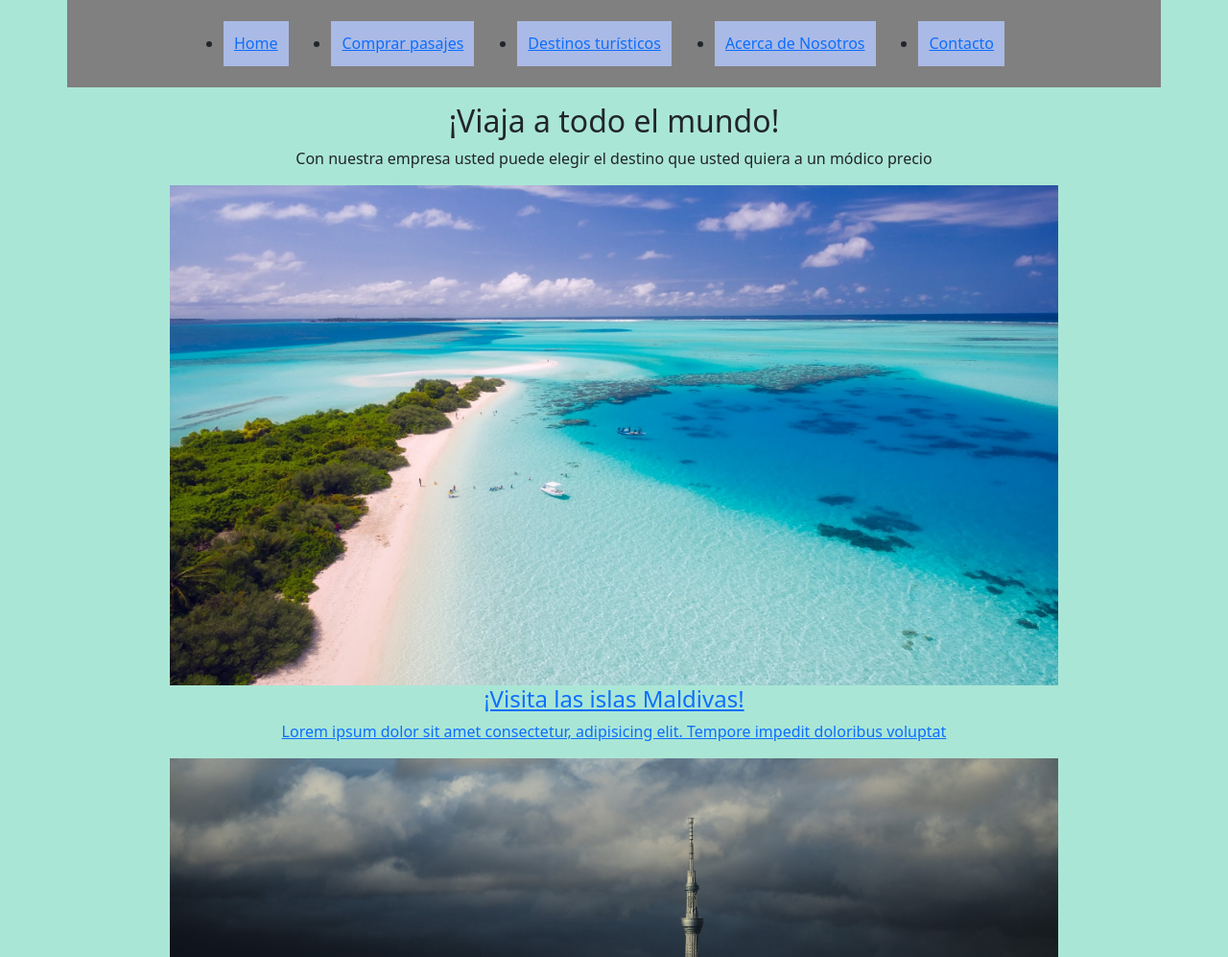
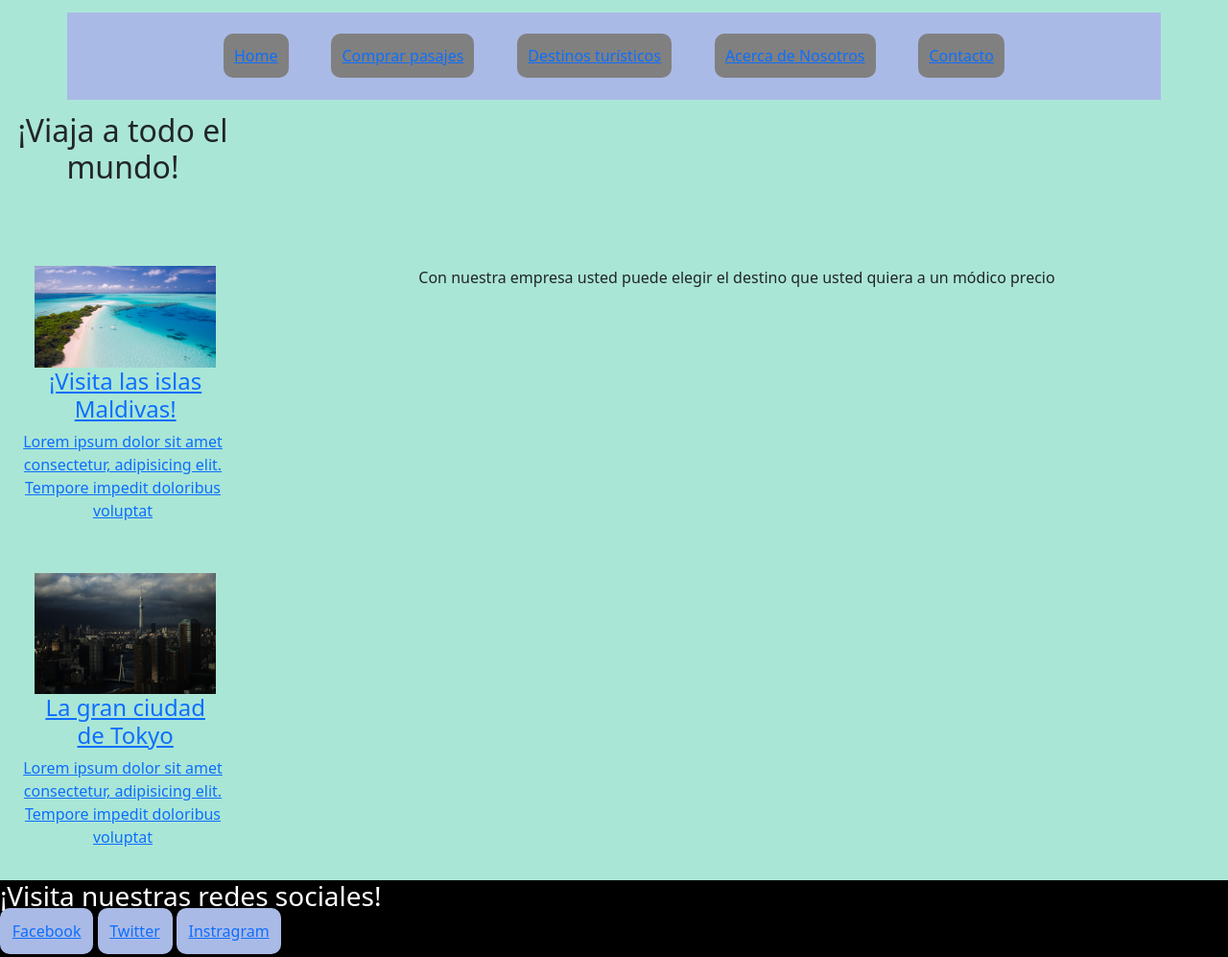
Before and after one commit to NachoDat/Securezone, a website: page Index.html in a window 1280 px wide. Shown: the top 997 px of the page at 96% size. Drawn offline with nearby package versions, Linux system fonts and the light colour scheme.

Commit message:
Sass commit 	modified:   Index.html 	modified:   SCSS/prueba.scss 	modified:   images/Style.css

```diff
--- a/Index.html
+++ b/Index.html
@@ -28,7 +28,7 @@
     <main id="IndexMain">
         <h2 id="IndexMainTitle" class="text-center">¡Viaja a todo el mundo!</h2>
 
-        <div>
+        <div id="textAlignment">
             <p class="textCenter text-center">
                Con nuestra empresa usted puede elegir el destino que usted quiera a un módico precio
             </p>
--- a/SCSS/prueba.scss
+++ b/SCSS/prueba.scss
@@ -2,7 +2,7 @@
 
 /*---------------------------------------------------------------Index-------------------------------------------------------------------------*/
 
-
+$color_fondo_navegador: rgb(170, 186, 230);
 /*Changes out of @media*/
 
 #IndexBody{
@@ -15,13 +15,14 @@ img{
     height: 100%;
 }
 
+li{
+    list-style: none;
+}
 
 
 .NavegatorList{
-    background-color: rgb(170, 186, 230);
-        li{
-            list-style: none;
-        }
+    background-color: $color-fondo_navegador;
+
 }
 
 
@@ -78,7 +79,7 @@ img{
                 border-radius: 15px;
 
                     #cardBox:hover {
-                    background-color: rgb(170, 186, 230);
+                    background-color: $color-fondo_navegador;
                     }
             }
 
@@ -90,7 +91,7 @@ img{
         position: relative;
         top: 50px;
             #cardBox2:hover{
-                background-color: rgb(170, 186, 230);
+                background-color: $color-fondo_navegador;
             }
     }
     .Footer{
@@ -104,23 +105,54 @@ img{
 
 @media only screen and (min-width:992px){
 
+    #Navegator{
+        display: flex;
+        justify-content: center;
+    }
     #NavList{
+
         display: flex;
         flex-direction:row ;
         justify-content: center;
         align-items: center;
-        background-color: gray;
+        background-color: $color-fondo_navegador;
+        margin: 1%;
         .NavegatorList{
             padding: 1%;
             text-align: center;
             margin: 2%;
+            border-radius: 10px;
+            background-color: gray;
                 .NavegatorList:hover{
                     width: 20%;
                 }
             }
 
+    }
 
-    }
+        #IndexMain{
+            height: 800px;
+            display: grid;
+            grid-template-columns: 20% 80%;
+            grid-template-rows: 20% 40% 40%;
+            grid-template-areas: "a0 a0"
+                                "a1 a2"
+                                "a3 a2";
+
+             #cardBox{
+                 grid-area: a1;
+             }
+             #cardBox2{
+                 grid-area: a3;
+             }
+             #IndexMainTitle{
+                 text-align: center;
+             }
+             #textAlignment{
+                 grid-area: a2;
+             }
+        }
+
 
         .Footer{
 
```
Also changed, not shown: images/Style.css.
